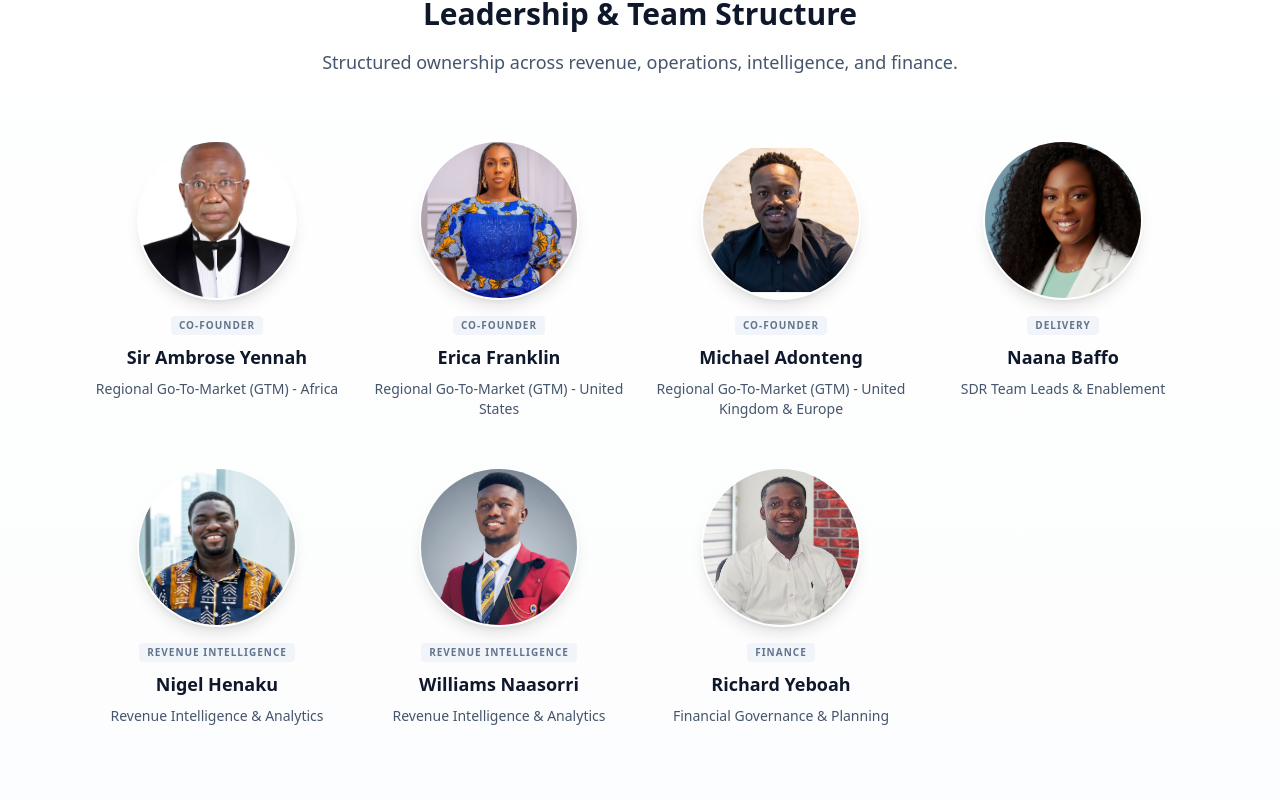
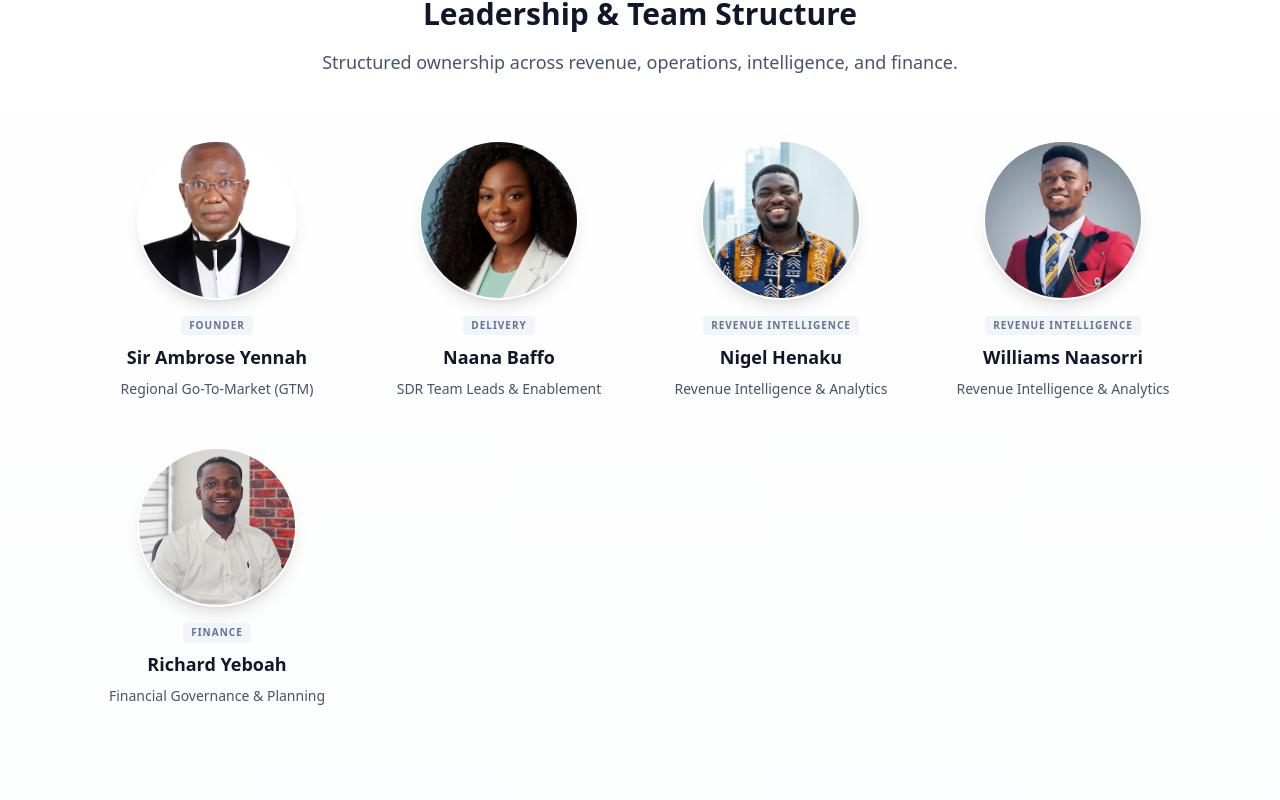
Before and after one commit to Aidecdigital/sdr-global, a Next.js app: page /about in a window 1280 px wide. Shown: the part 1549-2349 px from the top of the page. Built offline with nearby package versions, Linux system fonts and the light colour scheme.

Commit message:
Refactor co-founders section: update titles and group names, comment out additional entries

```diff
--- a/app/about/page.tsx
+++ b/app/about/page.tsx
@@ -28,25 +28,25 @@ const operatingModelItems = [
 const coFounders = [
   {
     name: "Sir Ambrose Yennah",
-    title: "Regional Go-To-Market (GTM) - Africa",
+    title: "Regional Go-To-Market (GTM)",
     image: "/sir-ambrose.jpeg",
-    group: "Co-Founder",
+    group: "  Founder",
     url: "https://www.linkedin.com/in/ambrose-akyebe-yennah-029b336b/",
   },
-  {
-    name: "Erica Franklin",
-    title: "Regional Go-To-Market (GTM) - United States",
-    image: "/erica.jpg",
-    group: "Co-Founder",
-    url: "https://www.linkedin.com/in/erica-franklin/",
-  },
-  {
-    name: "Michael Adonteng",
-    title: "Regional Go-To-Market (GTM) - United Kingdom & Europe",
-    image: "/mike.png",
-    group: "Co-Founder",
-    url: "https://www.linkedin.com/in/michaeladonteng/",
-  },
+  // {
+  //   name: "Erica Franklin",
+  //   title: "Regional Go-To-Market (GTM) - United States",
+  //   image: "/erica.jpg",
+  //   group: "Co-Founder",
+  //   url: "https://www.linkedin.com/in/erica-franklin/",
+  // },
+  // {
+  //   name: "Michael Adonteng",
+  //   title: "Regional Go-To-Market (GTM) - United Kingdom & Europe",
+  //   image: "/mike.png",
+  //   group: "Co-Founder",
+  //   url: "https://www.linkedin.com/in/michaeladonteng/",
+  // },
 ];
 
 const leadershipTeam = {
```
